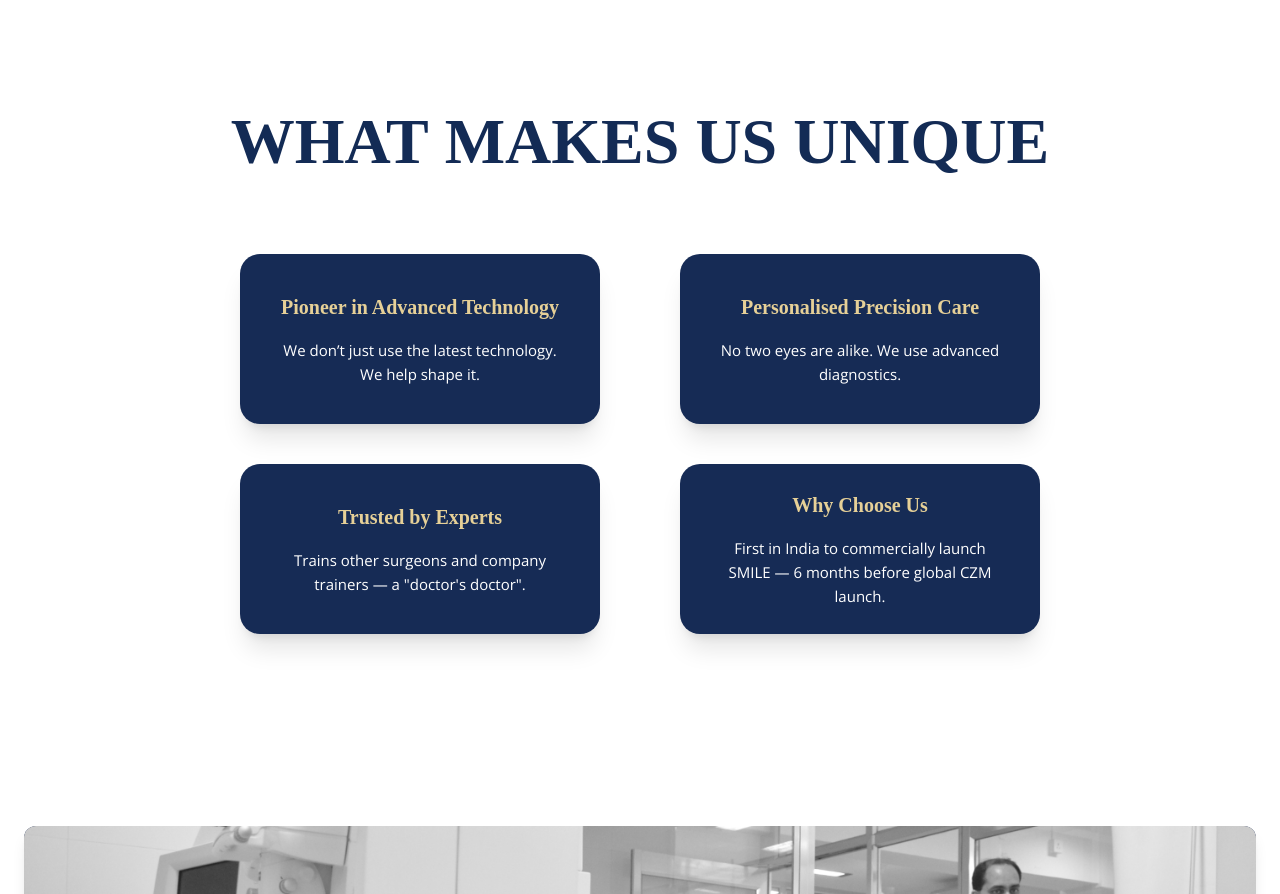
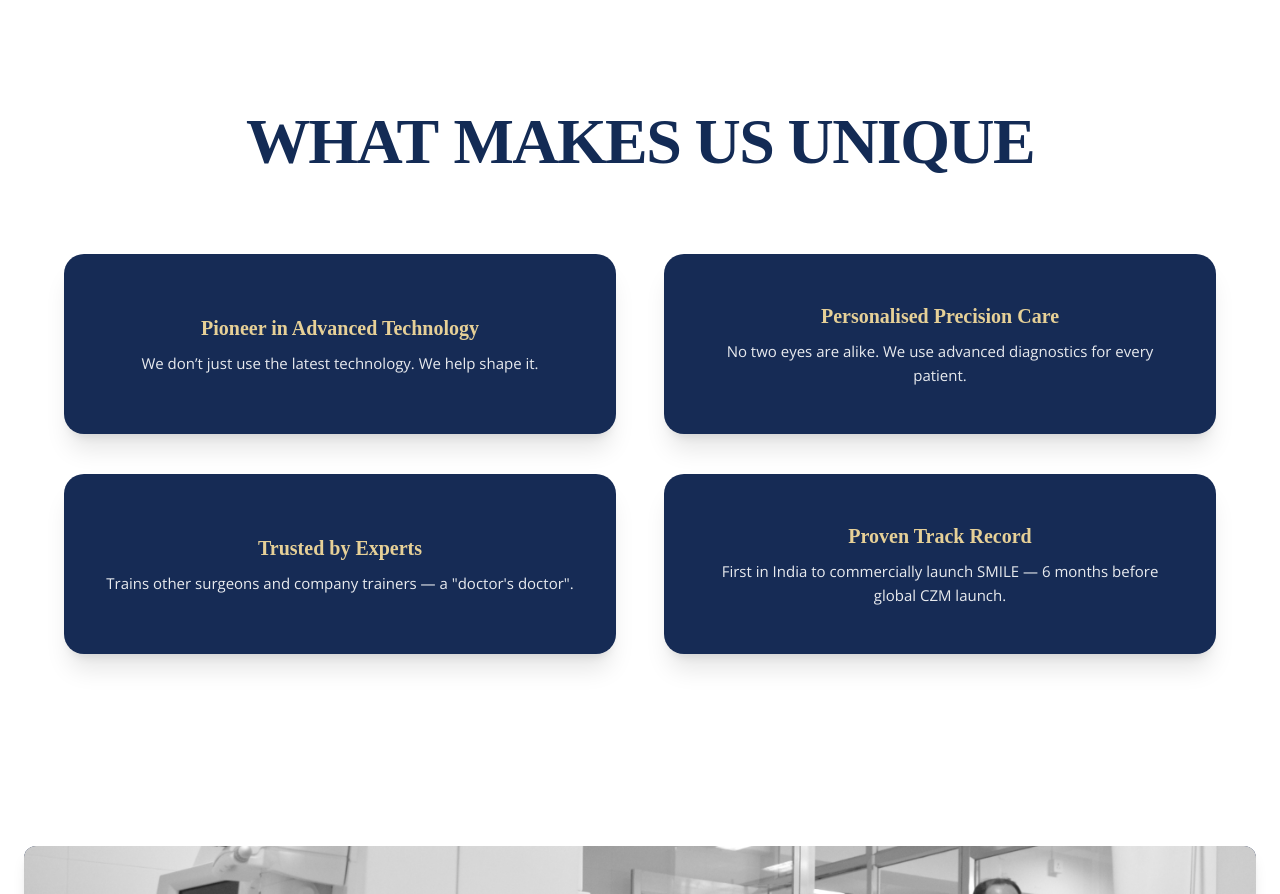
Before and after one commit to Inew-Technologies-LLP/SamyakDrishti-Website, a React (Vite) app: page / in a window 1280 px wide. Shown: the part 1646-2540 px from the top of the page. Built offline with nearby package versions, Linux system fonts and the light colour scheme.

Commit message:
Update Home page UI based on feedback

```diff
--- a/src/pages/Home.jsx
+++ b/src/pages/Home.jsx
@@ -140,62 +140,82 @@ export default function HomePage({ onBookClick }) {
 
       </div>
 
-      {/* ✅ UNIQUE SECTION (STATIC LAYOUT: Image -> Title -> Cards) */}
-      <section className="w-full py-16 md:py-24 relative overflow-hidden bg-white">
+      {/* ✅ UNIQUE SECTION (MOBILE RESPONSIVE: Image -> Title -> Cards) */}
+<section className="w-full py-12 md:py-24 relative overflow-hidden bg-white">
 
-        {/* 1. IMAGE FIRST */}
-        <div className="relative z-10 h-[280px] md:h-[500px] w-full mb-16 md:mb-24">
-          <img src={doctors} alt="Doctors" className="w-full h-full object-cover object-top"/>
+  {/* 1. IMAGE SECTION */}
+  <div className="relative z-10 h-[240px] sm:h-[350px] md:h-[500px] w-full mb-12 md:mb-24">
+    <img
+      src={doctors}
+      alt="Doctors"
+      className="w-full h-full object-cover object-top"
+    />
   </div>
 
   {/* 2. TITLE SECTION */}
-        <div className="w-full flex justify-center mb-16 z-20 relative px-4 text-center">
-          <h2 className="text-[36px] md:text-[50px] lg:text-[64px] font-bold font-['Lora'] text-[#132B55] flex flex-wrap justify-center gap-3 md:gap-4">
-            <span>WHAT</span>
-            <span>MAKES US UNIQUE</span>
+  <div className="w-full flex justify-center mb-10 md:mb-16 z-20 relative px-6 text-center">
+    <h2 className="text-[28px] sm:text-[40px] md:text-[50px] lg:text-[64px] font-bold font-['Lora'] text-[#132B55] flex flex-wrap justify-center gap-2 md:gap-4 uppercase tracking-tight">
+      <span>What</span>
+      <span>Makes Us Unique</span>
     </h2>
   </div>
 
-        {/* 3. CARDS GRID (Absolute positioning removed, but grid classes left EXACTLY as you designed them) */}
-        <div className="max-w-[1400px] mx-auto relative flex justify-center w-full px-6">
-          <div className="grid grid-cols-2 gap-x-20 gap-y-6 sm:gap-x-25 sm:gap-y-6 md:gap-x-30 md:gap-y-8 lg:gap-x-20 lg:gap-y-10 z-0">
+  {/* 3. CARDS GRID */}
+  <div className="max-w-[1200px] mx-auto relative w-full px-6">
+    {/*
+        Mobile: 1 column (grid-cols-1)
+        Tablet+: 2 columns (md:grid-cols-2)
+    */}
+    <div className="grid grid-cols-1 md:grid-cols-2 gap-6 md:gap-x-12 md:gap-y-10">
 
       {/* CARD 1 */}
-            <div ref={(el) => (cardsRef.current[0] = el)} className="text-white bg-[#162B55] ml-[-70px] md:ml-[-140px] sm:ml-0 w-[180px] sm:w-[180px] md:w-[360px] h-[120px] md:h-[170px]  rounded-[20px] flex flex-col items-center justify-center text-center px-3 sm:px-4 md:px-10 shadow-xl transition-colors duration-500">
-              <h3 className="text-[#E6D097] text-[14px] sm:text-[16px] md:text-[20px] font-bold font-['Lora'] mb-2 md:mb-4">
+      <div
+        ref={(el) => (cardsRef.current[0] = el)}
+        className="text-white bg-[#162B55] w-full min-h-[140px] md:h-[180px] rounded-[20px] flex flex-col items-center justify-center text-center p-6 md:px-10 shadow-xl transition-all duration-500 hover:scale-[1.02]"
+      >
+        <h3 className="text-[#E6D097] text-[16px] md:text-[20px] font-bold font-['Lora'] mb-2">
           Pioneer in Advanced Technology
         </h3>
-              <p className="text-[11px] sm:text-[12px] md:text-[15px] font-['Open_Sans'] leading-5 md:leading-6">
+        <p className="text-[13px] md:text-[15px] font-['Open_Sans'] leading-relaxed opacity-90">
           We don’t just use the latest technology. We help shape it.
         </p>
       </div>
 
       {/* CARD 2 */}
-            <div ref={(el) => (cardsRef.current[1] = el)} className="text-white bg-[#162B55] ml-[-30px] md:mr-[-140px] sm:ml-0 w-[180px] sm:w-[180px] md:w-[360px] h-[120px] md:h-[170px]  rounded-[20px] flex flex-col items-center justify-center text-center px-3 sm:px-4 md:px-10 shadow-xl transition-colors duration-500">
-              <h3 className="text-[#E6D097] text-[14px] sm:text-[16px] md:text-[20px] font-bold font-['Lora'] mb-2 md:mb-4">
+      <div
+        ref={(el) => (cardsRef.current[1] = el)}
+        className="text-white bg-[#162B55] w-full min-h-[140px] md:h-[180px] rounded-[20px] flex flex-col items-center justify-center text-center p-6 md:px-10 shadow-xl transition-all duration-500 hover:scale-[1.02]"
+      >
+        <h3 className="text-[#E6D097] text-[16px] md:text-[20px] font-bold font-['Lora'] mb-2">
           Personalised Precision Care
         </h3>
-              <p className="text-[11px] sm:text-[12px] md:text-[15px] font-['Open_Sans'] leading-5 md:leading-6">
-                No two eyes are alike. We use advanced diagnostics.
+        <p className="text-[13px] md:text-[15px] font-['Open_Sans'] leading-relaxed opacity-90">
+          No two eyes are alike. We use advanced diagnostics for every patient.
         </p>
       </div>
 
       {/* CARD 3 */}
-            <div ref={(el) => (cardsRef.current[2] = el)} className="text-white bg-[#162B55] ml-[-70px] md:ml-[-140px] sm:ml-0 w-[180px] sm:w-[180px] md:w-[360px] h-[120px] md:h-[170px]  rounded-[20px] flex flex-col items-center justify-center text-center px-3 sm:px-4 md:px-10 shadow-xl transition-colors duration-500">
-              <h3 className="text-[#E6D097] text-[14px] sm:text-[16px] md:text-[20px] font-bold font-['Lora'] mb-2 md:mb-4">
+      <div
+        ref={(el) => (cardsRef.current[2] = el)}
+        className="text-white bg-[#162B55] w-full min-h-[140px] md:h-[180px] rounded-[20px] flex flex-col items-center justify-center text-center p-6 md:px-10 shadow-xl transition-all duration-500 hover:scale-[1.02]"
+      >
+        <h3 className="text-[#E6D097] text-[16px] md:text-[20px] font-bold font-['Lora'] mb-2">
           Trusted by Experts
         </h3>
-              <p className="text-[11px] sm:text-[12px] md:text-[15px] font-['Open_Sans'] leading-5 md:leading-6">
+        <p className="text-[13px] md:text-[15px] font-['Open_Sans'] leading-relaxed opacity-90">
            Trains other surgeons and company trainers — a "doctor's doctor".
         </p>
       </div>
 
       {/* CARD 4 */}
-            <div ref={(el) => (cardsRef.current[3] = el)} className="text-white bg-[#162B55] ml-[-30px] md:mr-[-140px] sm:ml-0 w-[180px] sm:w-[180px] md:w-[360px] h-[120px] md:h-[170px]  rounded-[20px] flex flex-col items-center justify-center text-center px-3 sm:px-4 md:px-10 shadow-xl transition-colors duration-500">
-              <h3 className="text-[#E6D097] text-[14px] sm:text-[16px] md:text-[20px] font-bold font-['Lora'] mb-2 md:mb-4">
-                Why Choose Us
+      <div
+        ref={(el) => (cardsRef.current[3] = el)}
+        className="text-white bg-[#162B55] w-full min-h-[140px] md:h-[180px] rounded-[20px] flex flex-col items-center justify-center text-center p-6 md:px-10 shadow-xl transition-all duration-500 hover:scale-[1.02]"
+      >
+        <h3 className="text-[#E6D097] text-[16px] md:text-[20px] font-bold font-['Lora'] mb-2">
+          Proven Track Record
         </h3>
-              <p className="text-[11px] sm:text-[12px] md:text-[15px] font-['Open_Sans'] leading-5 md:leading-6">
+        <p className="text-[13px] md:text-[15px] font-['Open_Sans'] leading-relaxed opacity-90">
           First in India to commercially launch SMILE — 6 months before global CZM launch.
         </p>
       </div>
```
Lines whose indentation alone changed are shown as unchanged.
